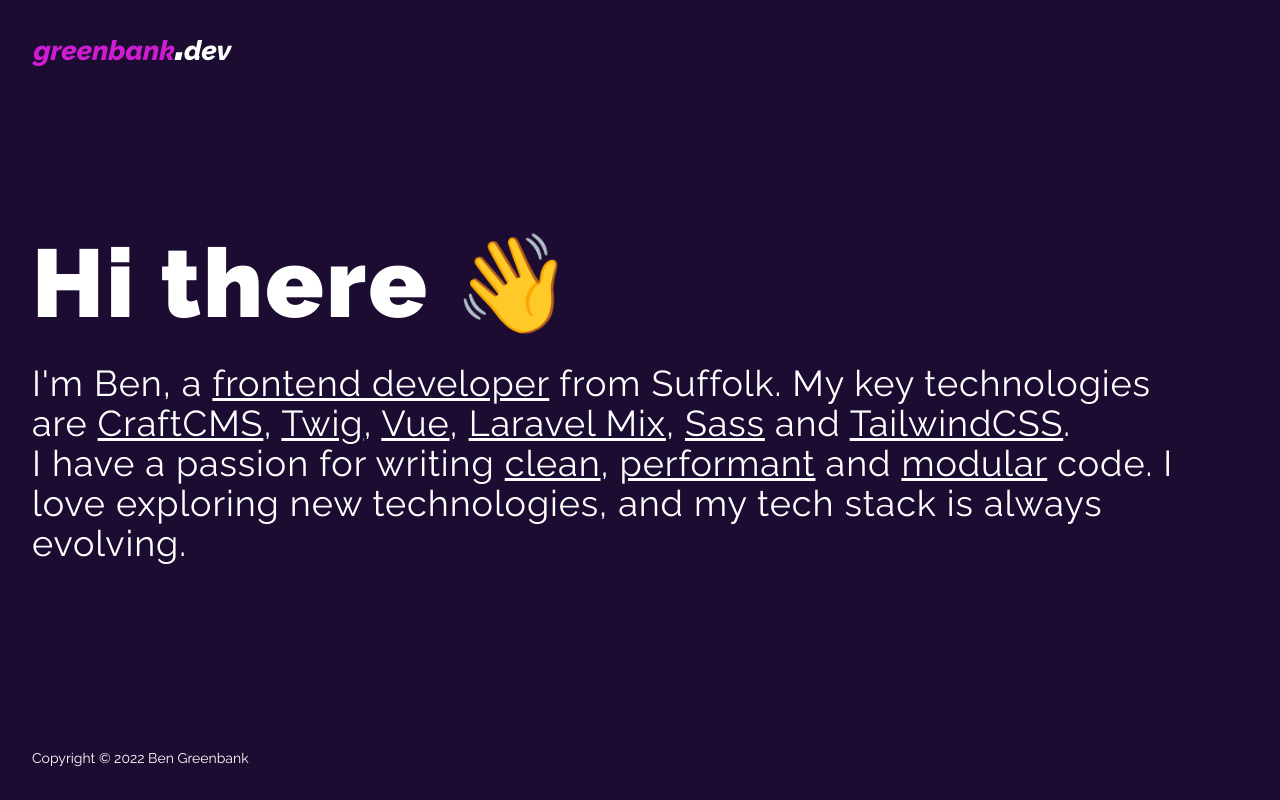
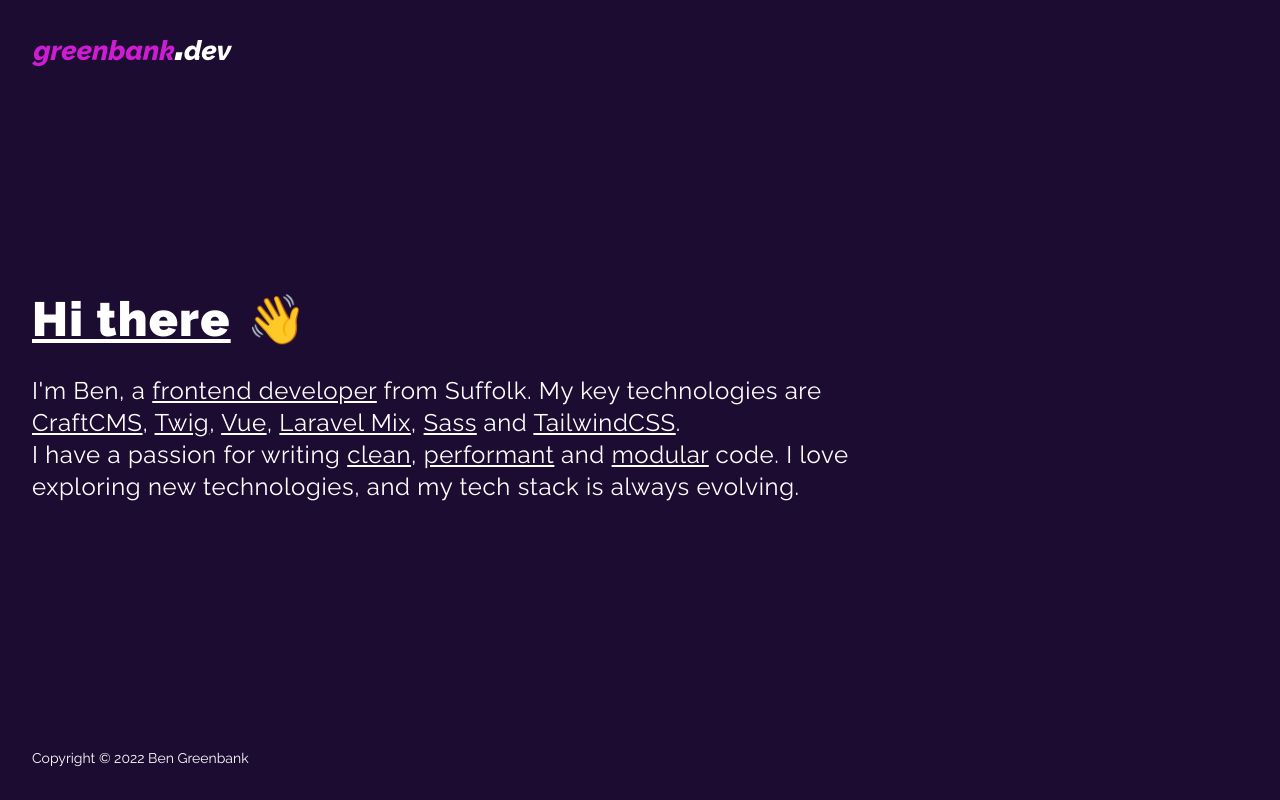
Before and after one commit to bengreenbank/showcase, a Nuxt app: page / in a window 1280 px wide. Built offline with nearby package versions, Linux system fonts and the light colour scheme.

Commit message:
Changed some styling and layout for Introduction.vue

```diff
--- a/components/Introduction.vue
+++ b/components/Introduction.vue
@@ -1,11 +1,15 @@
 <template>
   <main class="bg-purple text-white flex-grow flex items-center">
-    <section class="container lg:pr-20">
-      <h1 class="text-5xl lg:text-8xl font-extrabold tracking-wide mb-8">
-        Hi there 👋
+    <section class="container">
+      <h1 class="text-5xl font-extrabold tracking-wide mb-8 flex gap-4">
+        <u class="underline underline-offset-8 decoration-pink decoration-8">
+          Hi there
+        </u>
+
+        👋
       </h1>
 
-      <p class="text-2xl lg:text-4xl tracking-wide !leading-relaxed mb-6">
+      <p class="text-2xl tracking-wide !leading-relaxed mb-6 lg:max-w-4xl">
         I'm Ben, a <u>frontend developer</u> from Suffolk. My key technologies are <u>CraftCMS</u>, <u>Twig</u>, <u>Vue</u>, <u>Laravel Mix</u>, <u>Sass</u> and <u>TailwindCSS</u>.
 
         <br class="mb-8"/>
```
